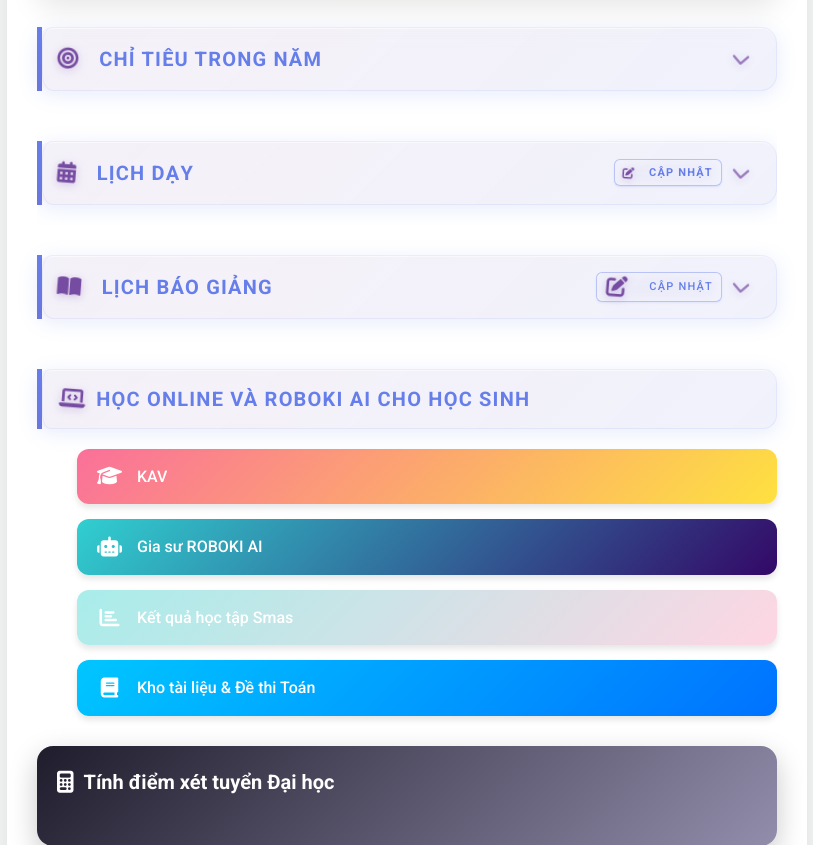
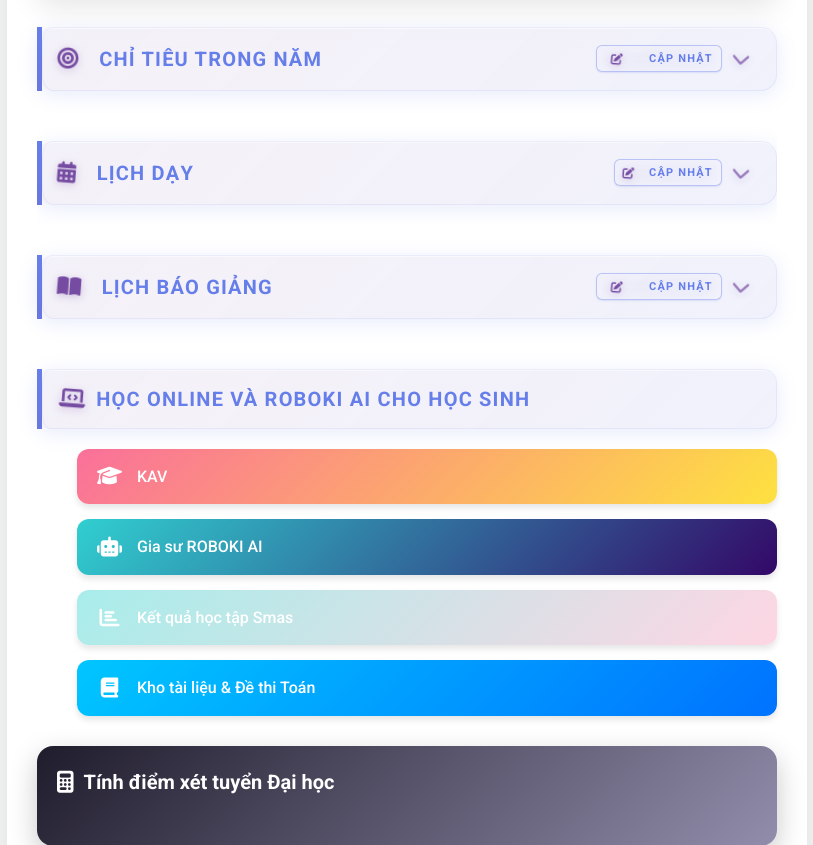
Before and after one commit to vtphong89/webcanhan, a plain HTML site: page index.html in a window 1280 px wide. Shown: the part 1457-2302 px from the top of the page, without its empty margins (233-1046 px from the left). Drawn offline with Linux system fonts and the light colour scheme; no server answers.

Commit message:
Add files via upload

```diff
--- a/config.js
+++ b/config.js
@@ -46,6 +46,9 @@ const TEACHING_PLAN_SHEETS = {
 // URL Google Sheets cho "Chỉ tiêu trong năm" (dùng link pubhtml, code sẽ tự chuyển CSV)
 const TARGETS_SHEET_URL = "https://docs.google.com/spreadsheets/d/e/2PACX-1vSBt8nDRD0o0SYz36YSeLPIoRBTUkgU9UiTG_A8Fgp99TGmmZG5wJT8pAU0yzhPBBhabDVFbjWXgYbc/pubhtml";
 
+// Link chỉnh sửa Chỉ tiêu trong năm
+const TARGETS_EDIT_URL = "https://docs.google.com/spreadsheets/d/1URhkYkomXrcJwza3LL-rnbjKaHcjrpzX-2BmE5Q-wHM/edit?usp=sharing";
+
 // Khung tuần năm học
 const SCHOOL_WEEKS_CONFIG = [
   { week: 1, from: "05/09/2025", to: "13/09/2025", note: "Khai giảng 05/09" },
--- a/index.html
+++ b/index.html
@@ -138,6 +138,14 @@
             <h2 id="targets-toggle" class="toggle-header collapsed" style="cursor: pointer;">
                 <i class="fas fa-bullseye"></i> Chỉ tiêu trong năm
                 <div style="display: flex; align-items: center; gap: 10px; margin-left: auto;">
+                    <a href="javascript:void(0)"
+                       id="targets-update-link"
+                       target="_blank"
+                       class="timetable-update-btn"
+                       title="Cập nhật chỉ tiêu trong năm"
+                       onclick="event.stopPropagation();">
+                        <i class="fas fa-edit"></i> Cập nhật
+                    </a>
                     <i class="fas fa-chevron-down toggle-icon" style="font-size: 18px; transition: transform 0.3s ease;"></i>
                 </div>
             </h2>
--- a/js/main.js
+++ b/js/main.js
@@ -37,6 +37,24 @@ function setupTeachingPlanUpdateLink() {
   }
 }
 
+function setupTargetsUpdateLink() {
+  const updateLink = document.getElementById("targets-update-link");
+  if (updateLink) {
+    // Đợi config.js load xong
+    if (typeof TARGETS_EDIT_URL !== "undefined" && TARGETS_EDIT_URL) {
+      updateLink.href = TARGETS_EDIT_URL;
+      console.log("Targets update link set from config");
+      retryCount = 0; // Reset counter
+    } else if (retryCount < MAX_RETRIES) {
+      // Retry nếu config chưa load
+      retryCount++;
+      setTimeout(setupTargetsUpdateLink, 100);
+    } else {
+      console.warn("TARGETS_EDIT_URL not found in config.js after retries");
+    }
+  }
+}
+
 /**
  * Khởi tạo tất cả các module khi DOM đã sẵn sàng
  */
@@ -46,6 +64,7 @@ document.addEventListener("DOMContentLoaded", () => {
   // Thiết lập link cập nhật lịch dạy từ config
   setupTimetableUpdateLink();
   setupTeachingPlanUpdateLink();
+  setupTargetsUpdateLink();
 
   // Khởi tạo các module
   if (typeof initWheel === "function") {
@@ -91,4 +110,5 @@ document.addEventListener("DOMContentLoaded", () => {
 window.addEventListener("load", () => {
   setupTimetableUpdateLink();
   setupTeachingPlanUpdateLink();
+  setupTargetsUpdateLink();
 });
--- a/styles.css
+++ b/styles.css
@@ -1214,10 +1214,39 @@ td[data-tooltip]:hover::before{
 
 /* Ghi đè các link đặc biệt dạng nút nhỏ trong header (Cập nhật) để không bị to hơn */
 .report-links a.timetable-update-btn{
-  padding:4px 8px;
-  font-size:11px;
-  border-radius:6px;
-  box-shadow:0 1px 2px rgba(102,126,234,0.12);
+  display: inline-flex !important;
+  align-items: center;
+  gap: 4px;
+  padding: 4px 8px !important;
+  background: rgba(255, 255, 255, 0.25) !important;
+  color: #667eea !important;
+  text-decoration: none !important;
+  border-radius: 6px;
+  font-size: 11px !important;
+  font-weight: 600;
+  transition: all 0.3s cubic-bezier(0.4, 0, 0.2, 1);
+  border: 1px solid rgba(102, 126, 234, 0.4) !important;
+  backdrop-filter: blur(10px);
+  white-space: nowrap;
+  box-shadow: 0 1px 2px rgba(102,126,234,0.12);
+  position: relative;
+  z-index: 10;
+}
+
+.report-links a.timetable-update-btn i {
+  font-size: 11px !important;
+}
+
+.report-links a.timetable-update-btn:hover {
+  background: rgba(255, 255, 255, 0.35) !important;
+  color: #5568d3 !important;
+  transform: translateY(-2px);
+  box-shadow: 0 4px 12px rgba(102, 126, 234, 0.25);
+  border-color: rgba(102, 126, 234, 0.6) !important;
+}
+
+.report-links a.timetable-update-btn:active {
+  transform: translateY(0);
 }
 .link-4{background:linear-gradient(135deg,#ff9966,#ff5e62);}
 .link-5{background:linear-gradient(135deg,#00c6ff,#0072ff);}
```
